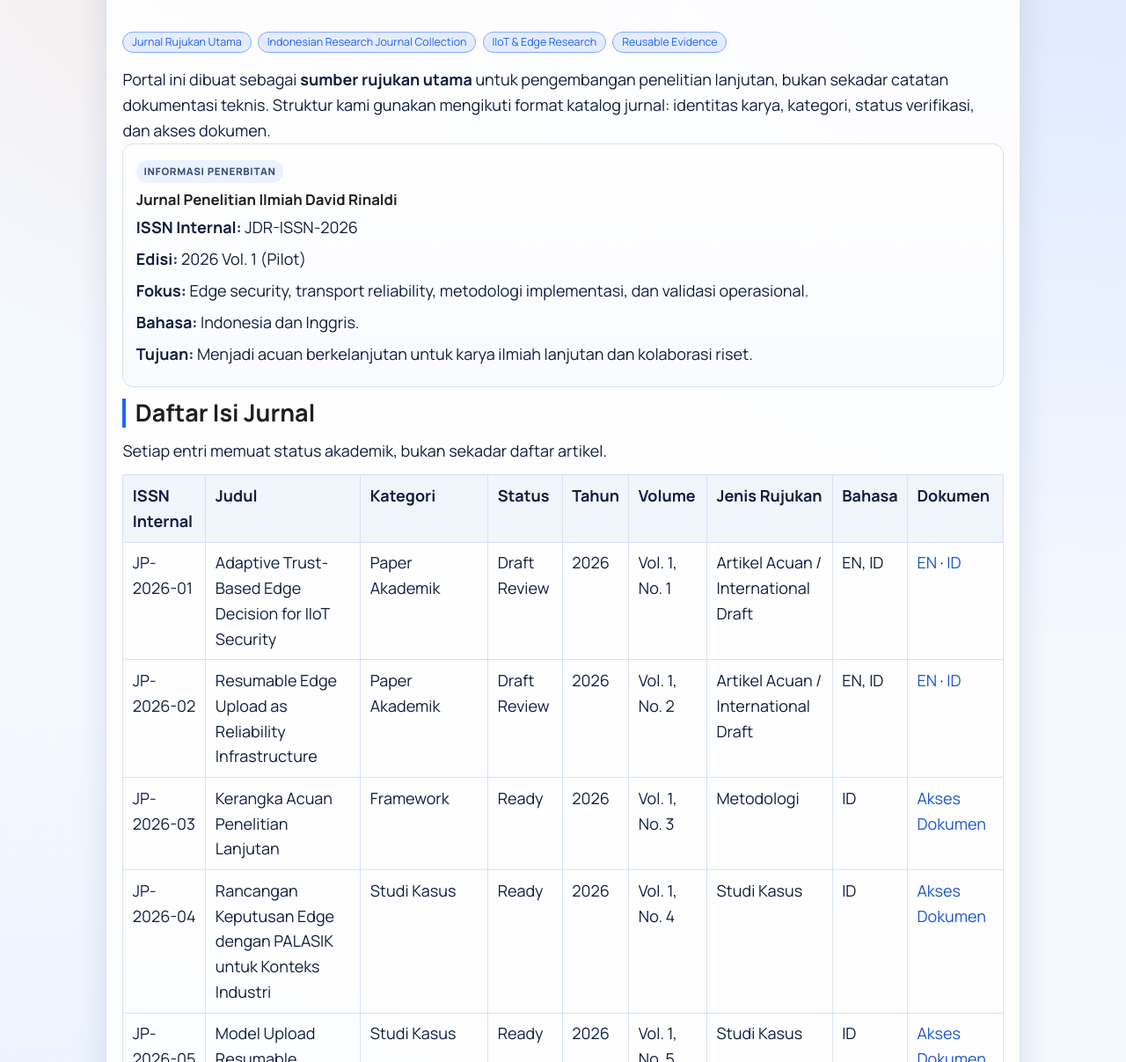
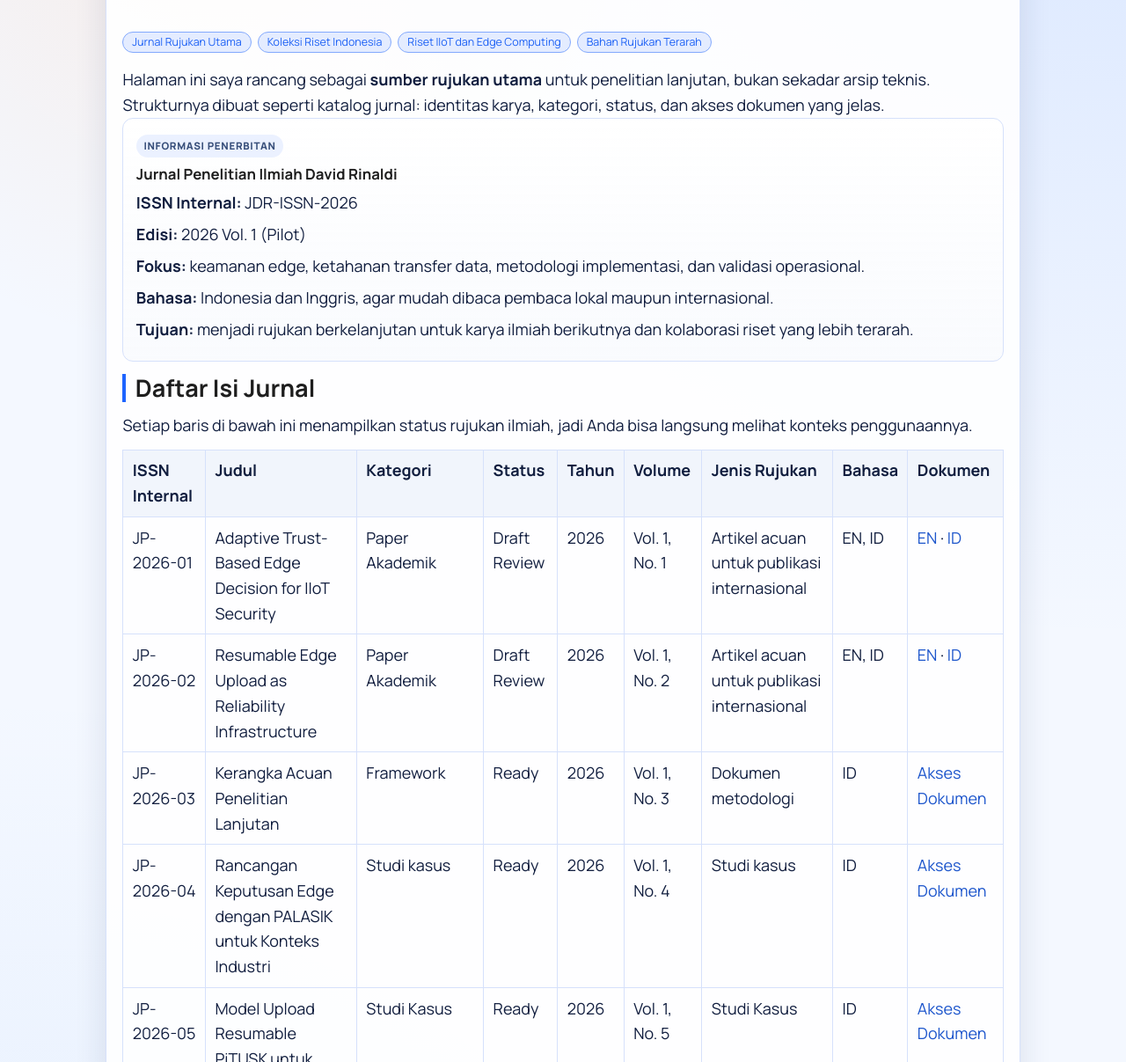
Before and after one commit to notedavidrinaldi/notedavidrinaldi.github.io, a plain HTML site: page penelitian/index.html in a window 1280 px wide. Shown: the part 393-1600 px from the top of the page at 88% size. Drawn offline with Linux system fonts and the light colour scheme.

Commit message:
Humanize Indonesian tone on research journal page

```diff
--- a/penelitian/index.html
+++ b/penelitian/index.html
@@ -6,8 +6,8 @@
   <meta name="viewport" content="width=device-width,initial-scale=1,shrink-to-fit=no">
   <meta name="robots" content="index, follow">
   <title>Jurnal Penelitian Ilmiah | David Rinaldi</title>
-  <meta name="description" content="Katalog jurnal ilmiah internal: paper formal, technical note, dan kerangka acuan penelitian PALASIK dan PiTUSK.">
-  <meta name="keywords" content="Jurnal Penelitian, PALASIK, PiTUSK, IIoT, Edge Computing, Trust-Based Security, Resumable Upload, Rujukan Ilmiah">
+  <meta name="description" content="Koleksi jurnal penelitian PALASIK dan PiTUSK yang disusun sebagai rujukan ilmiah untuk pengembangan karya berikutnya.">
+  <meta name="keywords" content="jurnal penelitian, PALASIK, PiTUSK, IIoT, edge computing, keamanan berbasis trust, upload resumable, referensi ilmiah">
   <meta name="author" content="David Rinaldi">
   <meta property="og:type" content="website">
   <meta property="og:title" content="Jurnal Penelitian Ilmiah | David Rinaldi">
@@ -37,7 +37,7 @@
       "url": "https://notedavidrinaldi.github.io/penelitian/",
       "name": "Jurnal Penelitian Ilmiah",
       "inLanguage": "id",
-      "description": "Satu gerbang arsip untuk paper dan hasil studi PALASIK dan PiTUSK dengan format referensi ilmiah.",
+      "description": "Koleksi terpusat untuk karya ilmiah, studi kasus, dan kerangka metodologi PALASIK serta PiTUSK.",
       "isPartOf": {
         "@type": "WebSite",
         "name": "Notedavidrinaldi",
@@ -139,25 +139,25 @@
       <section class="doc-section">
         <div class="doc-tags">
           <span class="tag">Jurnal Rujukan Utama</span>
-          <span class="tag">Indonesian Research Journal Collection</span>
-          <span class="tag">IIoT &amp; Edge Research</span>
-          <span class="tag">Reusable Evidence</span>
+          <span class="tag">Koleksi Riset Indonesia</span>
+          <span class="tag">Riset IIoT dan Edge Computing</span>
+          <span class="tag">Bahan Rujukan Terarah</span>
         </div>
 
-        <p>Portal ini dibuat sebagai <strong>sumber rujukan utama</strong> untuk pengembangan penelitian lanjutan, bukan sekadar catatan dokumentasi teknis. Struktur kami gunakan mengikuti format katalog jurnal: identitas karya, kategori, status verifikasi, dan akses dokumen.</p>
+        <p>Halaman ini saya rancang sebagai <strong>sumber rujukan utama</strong> untuk penelitian lanjutan, bukan sekadar arsip teknis. Strukturnya dibuat seperti katalog jurnal: identitas karya, kategori, status, dan akses dokumen yang jelas.</p>
 
         <div class="doc-card" style="margin-bottom:0.85rem;">
           <div class="doc-card-eyebrow">Informasi Penerbitan</div>
           <h3>Jurnal Penelitian Ilmiah David Rinaldi</h3>
           <p><strong>ISSN Internal:</strong> JDR-ISSN-2026</p>
           <p><strong>Edisi:</strong> 2026 Vol. 1 (Pilot)</p>
-          <p><strong>Fokus:</strong> Edge security, transport reliability, metodologi implementasi, dan validasi operasional.</p>
-          <p><strong>Bahasa:</strong> Indonesia dan Inggris.</p>
-          <p><strong>Tujuan:</strong> Menjadi acuan berkelanjutan untuk karya ilmiah lanjutan dan kolaborasi riset.</p>
+          <p><strong>Fokus:</strong> keamanan edge, ketahanan transfer data, metodologi implementasi, dan validasi operasional.</p>
+          <p><strong>Bahasa:</strong> Indonesia dan Inggris, agar mudah dibaca pembaca lokal maupun internasional.</p>
+          <p><strong>Tujuan:</strong> menjadi rujukan berkelanjutan untuk karya ilmiah berikutnya dan kolaborasi riset yang lebih terarah.</p>
         </div>
 
         <h2>Daftar Isi Jurnal</h2>
-        <p>Setiap entri memuat status akademik, bukan sekadar daftar artikel.</p>
+        <p>Setiap baris di bawah ini menampilkan status rujukan ilmiah, jadi Anda bisa langsung melihat konteks penggunaannya.</p>
 
         <table>
           <thead>
@@ -181,7 +181,7 @@
               <td>Draft Review</td>
               <td>2026</td>
               <td>Vol. 1, No. 1</td>
-              <td>Artikel Acuan / International Draft</td>
+              <td>Artikel acuan untuk publikasi internasional</td>
               <td>EN, ID</td>
               <td><a href="/penelitian/academic-paper-palasik-edge-trust/">EN</a> · <a href="/penelitian/academic-paper-palasik-edge-trust/id/">ID</a></td>
             </tr>
@@ -192,7 +192,7 @@
               <td>Draft Review</td>
               <td>2026</td>
               <td>Vol. 1, No. 2</td>
-              <td>Artikel Acuan / International Draft</td>
+              <td>Artikel acuan untuk publikasi internasional</td>
               <td>EN, ID</td>
               <td><a href="/penelitian/academic-paper-pitusk-resumable/">EN</a> · <a href="/penelitian/academic-paper-pitusk-resumable/id/">ID</a></td>
             </tr>
@@ -203,18 +203,18 @@
               <td>Ready</td>
               <td>2026</td>
               <td>Vol. 1, No. 3</td>
-              <td>Metodologi</td>
+              <td>Dokumen metodologi</td>
               <td>ID</td>
               <td><a href="/penelitian/kerangka-acuan-penelitian/">Akses Dokumen</a></td>
             </tr>
             <tr>
               <td>JP-2026-04</td>
               <td>Rancangan Keputusan Edge dengan PALASIK untuk Konteks Industri</td>
-              <td>Studi Kasus</td>
+              <td>Studi kasus</td>
               <td>Ready</td>
               <td>2026</td>
               <td>Vol. 1, No. 4</td>
-              <td>Studi Kasus</td>
+              <td>Studi kasus</td>
               <td>ID</td>
               <td><a href="/penelitian/rancangan-keputusan-edge-palasik/">Akses Dokumen</a></td>
             </tr>
@@ -236,7 +236,7 @@
               <td>Ready</td>
               <td>2026</td>
               <td>Vol. 1, No. 6</td>
-              <td>Evaluasi Teknik</td>
+              <td>Evaluasi teknis</td>
               <td>ID</td>
               <td><a href="/penelitian/perbandingan-rpi-siemens-iot2050/">Akses Dokumen</a></td>
             </tr>
@@ -244,15 +244,15 @@
         </table>
 
         <h2>Sumber Rujukan yang Disarankan</h2>
-        <p>Untuk penelitian lanjutan, gunakan format sitasi berikut sebagai rujukan awal, lalu lengkapi dengan DOI/ISBN jika sudah tersedia.</p>
+        <p>Untuk penelitian lanjutan, gunakan format sitasi berikut sebagai titik awal, lalu lengkapi dengan DOI atau ISBN jika sudah tersedia.</p>
         <ul>
-          <li>APA (Ringkas): Nama Belakang, Inisial. (Tahun). Judul artikel. <em>Jurnal Penelitian Ilmiah David Rinaldi</em>, Vol.1(No. x), halaman.</li>
-          <li>Chicago/BibTeX: gunakan blok <code>@article</code> dan ID jurnal yang ada di kolom ISSN Internal.</li>
-          <li>Cross-language citation: tulis judul asli + terjemahan judul di belakang.</li>
+          <li>Format APA (ringkas): Nama belakang, inisial. (Tahun). Judul artikel. <em>Jurnal Penelitian Ilmiah David Rinaldi</em>, Vol. 1(No. x), hal. xx.</li>
+          <li>Untuk gaya Chicago/BibTeX: gunakan elemen <code>@article</code> dan cantumkan ID jurnal dari kolom ISSN Internal.</li>
+          <li>Jika merujuk versi Indonesia dan Inggris, tulis judul asli diikuti terjemahan judul.</li>
         </ul>
 
         <h2>Untuk Publikasi Lanjutan</h2>
-        <p>Jika digunakan sebagai sumber akademik, sebaiknya lampirkan data pendukung di lampiran masing-masing paper: rentang data, metrik evaluasi, batas validitas, dan bukti replikasi. Hal ini penting untuk meningkatkan kredibilitas saat diajukan ke reviewer.</p>
+        <p>Jika Anda menjadikan halaman ini sumber akademik, lengkapilah tiap paper dengan data pendukung: rentang data, metrik evaluasi, batas validitas, dan bukti replikasi. Ini biasanya sangat membantu saat proses review.</p>
       </section>
     </article>
   </main>
```
